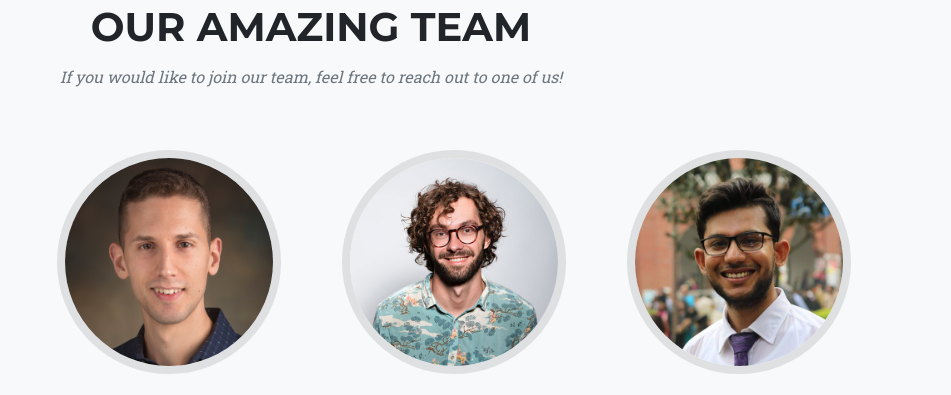
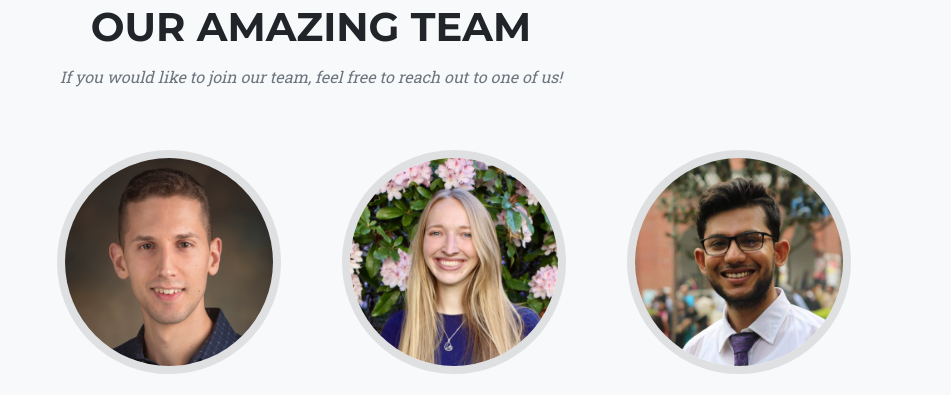
Before and after one commit to wnar-student/wnar-student.github.io, a plain HTML site: page index.html in a window 1280 px wide. Shown: the part 809-1204 px from the top of the page, 329-1280 px from the left. Drawn offline with nearby package versions, Linux system fonts and the light colour scheme.

Commit message:
Add riley photo

```diff
--- a/index.html
+++ b/index.html
@@ -73,7 +73,7 @@
                     </div>
                     <div class="col-lg-3">
                         <div class="team-member">
-                            <img class="mx-auto rounded-circle" src="assets/img/team/3.jpg" alt="..." />
+                            <img class="mx-auto rounded-circle" src="assets/img/team/riley500.png" alt="..." />
                             <h4>Riley Lamont</h4>
                             <p class="text-muted">Co-Chair Elect</p>
                             <!--<a class="btn btn-dark btn-social mx-2" href="#!" aria-label="Larry Parker Twitter Profile"><i class="fab fa-twitter"></i></a>
```
Also changed, not shown: assets/img/team/riley500.png (added).
